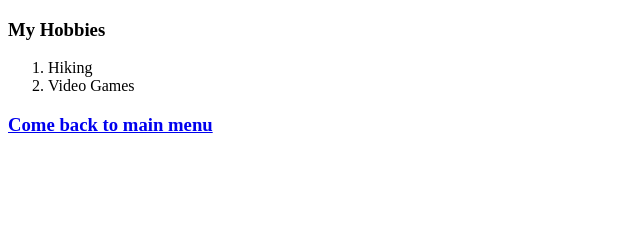
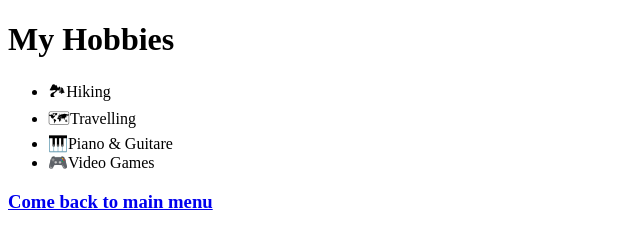
Before and after one commit to MelanieMoreno/cv, a plain HTML site: page hobbies.html in a window 1280 px wide. Shown: the whole page, without its empty margins (0-640 px from the left). Drawn offline with Linux system fonts and the light colour scheme.

Commit message:
New updates to make it public

```diff
--- a/hobbies.html
+++ b/hobbies.html
@@ -1,18 +1,23 @@
 <!DOCTYPE html>
 <html lang="en">
+
 <head>
   <meta charset="UTF-8">
   <meta name="viewport" content="width=device-width, initial-scale=1.0">
   <meta http-equiv="X-UA-Compatible" content="ie=edge">
   <title>My hobbies</title>
 </head>
+
 <body>
-  <h3>My Hobbies</h3>
-  <ol>
-    <li>Hiking</li>
-    <li>Video Games</li>
-  </ol>
+  <h1>My Hobbies</h1>
+  <ul>
+    <li>🏞Hiking</li>
+    <li>🗺Travelling</li>
+    <li>🎹Piano & Guitare</li>
+    <li>🎮Video Games</li>
+  </ul>
 
   <h3><a href="index.html">Come back to main menu</a></h3>
 </body>
+
 </html>
```
Also changed, not shown: contactme.html (+2 -3 lines), index.html (+5 -1 lines).
